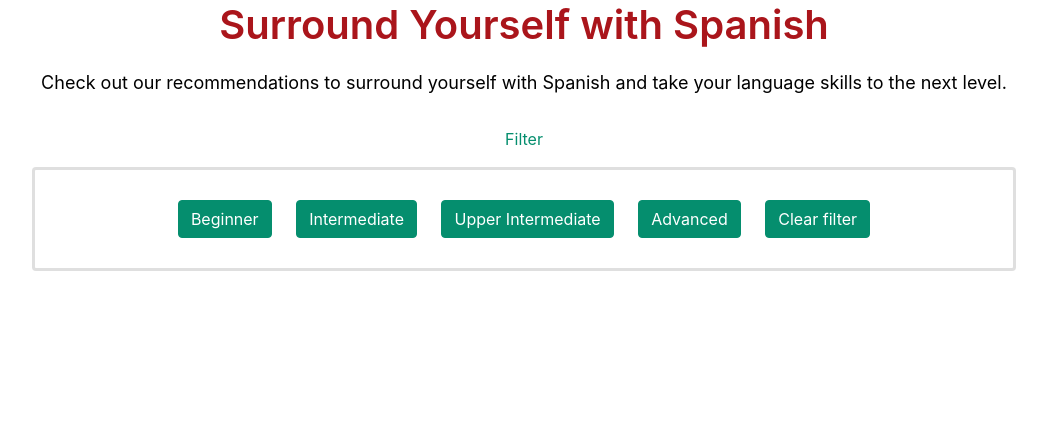
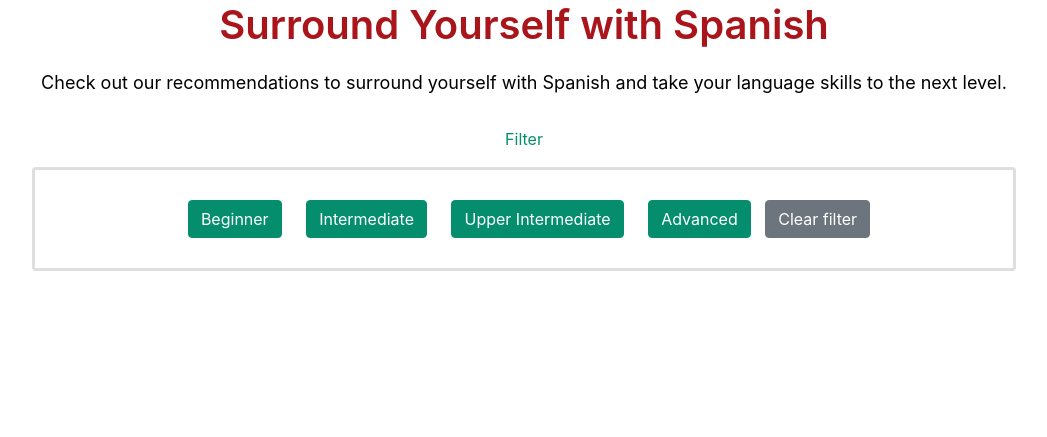
Before and after one commit to DonnaIB/surround_yourself_with_spanish, a Flask app: page / in a window 1280 px wide, after a click on "Filter". Shown: the part 214-651 px from the top of the page, without its empty margins (116-1163 px from the left). Run offline with Flask 2, Linux system fonts and the light colour scheme; data that the repository does not hold is empty; some libraries are stand-ins or nearby versions.

Commit message:
Tidy up code and remove superfluous code

```diff
--- a/templates/recommendations.html
+++ b/templates/recommendations.html
@@ -4,10 +4,10 @@
 <!-- Search -->
 <form action="{{ url_for('search') }}" class="search" method="post">
   <div class="rounded search">
-    <input type="text" name="query" id="query" minlength="3" required class="validate" form-control rounded
+    <input type="text" name="query" id="query" minlength="3" required class="validate"
       placeholder="Search" aria-label="Search"/>
   </div>
-  <button type="submit" class="btn btn-primary" href="{{ url_for('get_recommendations') }}">
+  <button type="submit" class="btn btn-primary">
     Search
   </button>
   <a class="btn btn-primary" href="{{ url_for('get_recommendations') }}">
@@ -35,7 +35,7 @@
       <a class="btn btn-primary" href="{{ url_for('get_intermediate') }}">Intermediate</a>
       <a class="btn btn-primary" href="{{ url_for('get_upperintermediate') }}">Upper Intermediate</a>
       <a class="btn btn-primary" href="{{ url_for('get_advanced') }}" id="level">Advanced</a>
-      <a class="btn btn-primary" href="{{ url_for('get_recommendations') }}">Clear filter</a>
+      <a class="btn btn-secondary" href="{{ url_for('get_recommendations') }}">Clear filter</a>
     </div>
   </div>
 </div>
--- a/templates/register.html
+++ b/templates/register.html
@@ -28,7 +28,7 @@
             <div class="form-group">
                 <label for="password">Password</label>
                 <input type="password" class="form-control" name="password" id="password" placeholder="Password"
-                pattern="^[a-zA-Z0-9]{8,15}$" minlength="8" minlength="15" required oninvalid="this.setCustomValidity('Passwords should be between 8 - 15 characters')">
+                pattern="^[a-zA-Z0-9]{8,15}$" required oninvalid="this.setCustomValidity('Passwords should be between 8 - 15 characters')">
             </div>
 
             <!-- register button -->
```
